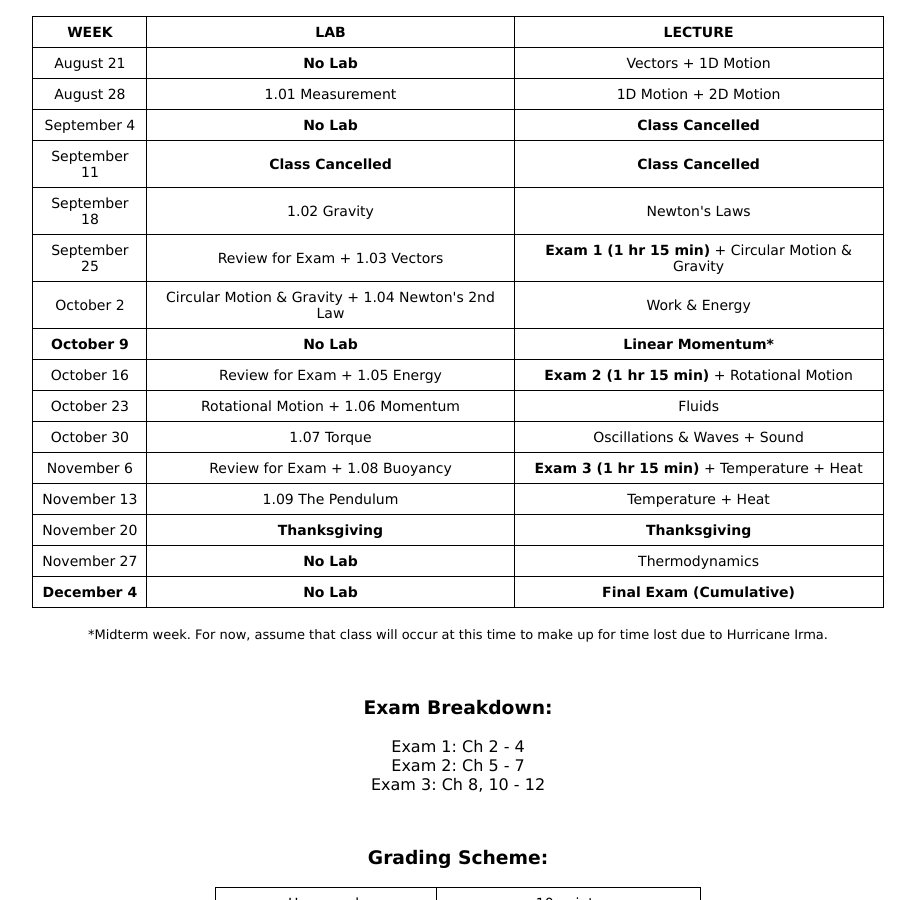
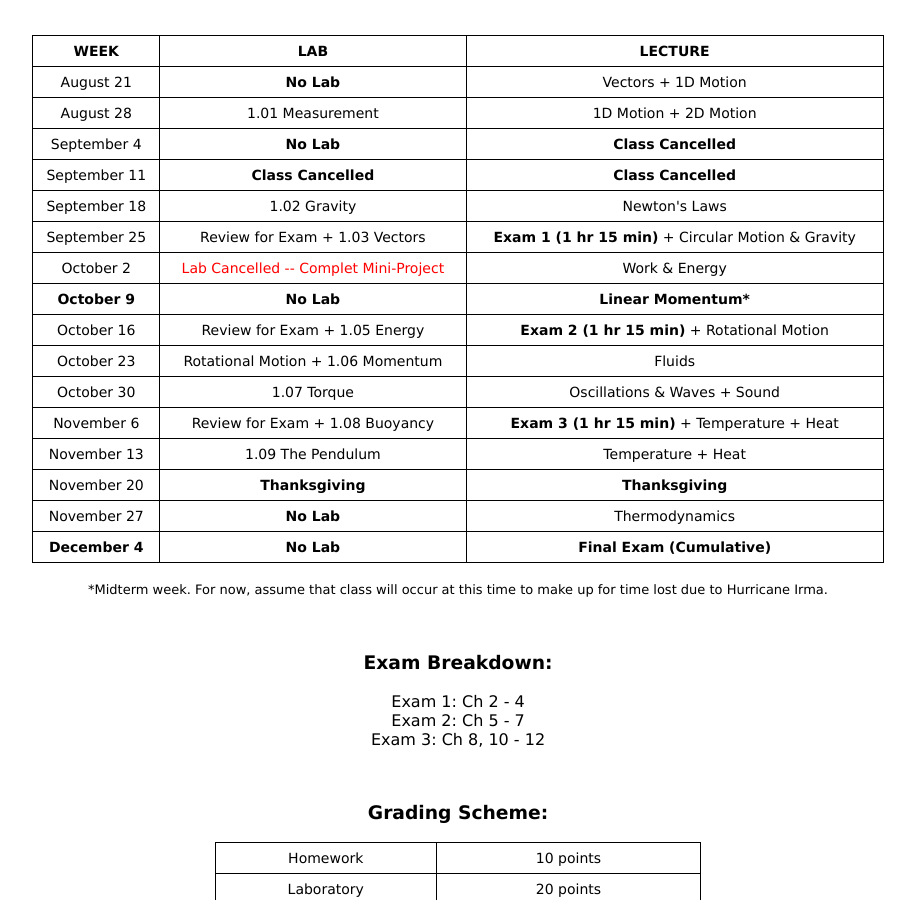
Before and after one commit to dhlaurence/dhlaurence.github.io, a Jekyll site: the page built from teaching/phys2350fall17.html, in a window 1280 px wide and 900 px high, scrolled down 544 px. Shown: the whole window, without its empty margins (182-1097 px from the left). Built offline with Jekyll 4.4.1, drawn with Linux system fonts in a browser that asks for light colours.

Commit message:
Update phys2350fall17.html

```diff
--- a/teaching/phys2350fall17.html
+++ b/teaching/phys2350fall17.html
@@ -41,6 +41,8 @@ title: PHYS2350Fall2017
     <center>Course Schedule:</center>
   </h3>
 
+  <br>
+
   <center><table style="width:70%">
   <tr>
     <th>WEEK</th>
@@ -79,7 +81,7 @@ title: PHYS2350Fall2017
   </tr>
   <tr>
     <td>October 2</td>
-    <td>Circular Motion & Gravity + 1.04 Newton's 2nd Law</td>
+    <td><font color="red">Lab Cancelled -- Complet Mini-Project</font></td>
     <td>Work & Energy</td>
   </tr>
   <tr>
```
